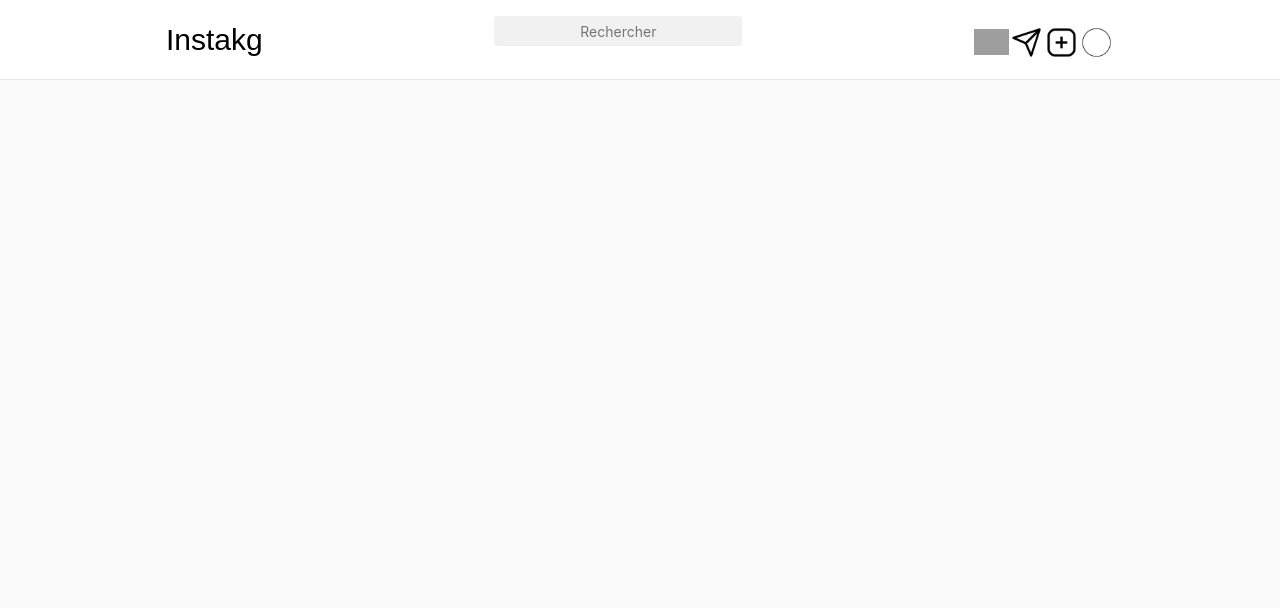
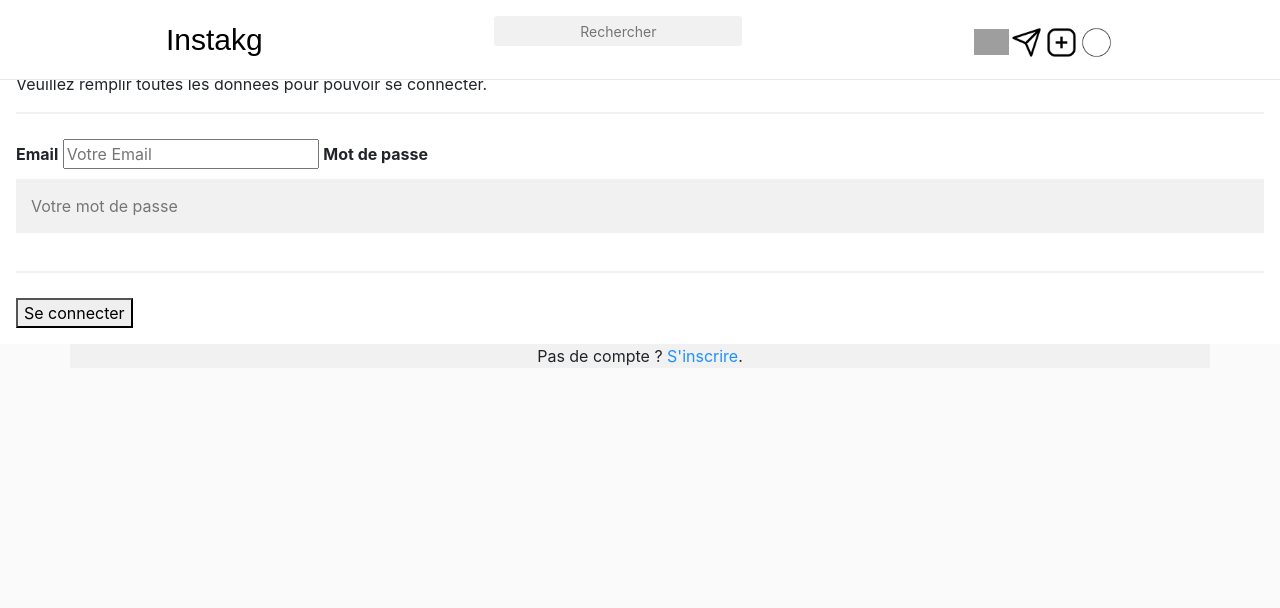
Before and after one commit to ilanmlq/instakg, a PHP site: page / in a window 1280 px wide. Shown: the top 608 px of the page. Run offline with PHP 8.4, Linux system fonts and the light colour scheme; some web fonts are replaced; grey boxes are pictures that could not be loaded.

Commit message:
debut des gestions des erreurs page register

```diff
--- a/controllers/controllerAuth.php
+++ b/controllers/controllerAuth.php
@@ -0,0 +1,64 @@
+<?php
+
+require_once './models/database.php';
+require_once './models/Images.php';
+require_once './models/Auth.php';
+
+$action = filter_input(INPUT_GET, 'action', FILTER_SANITIZE_FULL_SPECIAL_CHARS);
+
+if(empty($action)){
+    $action = "login";
+}
+
+
+switch ($action) {
+
+    case 'login':
+        include './views/auth/login.php';
+        break;
+
+
+    case 'register':
+        include './views/auth/register.php';
+        break;
+
+
+    case 'validLogin':
+        $email = filter_input(INPUT_POST, 'email', FILTER_VALIDATE_EMAIL);
+        $pwd = filter_input(INPUT_POST, 'pwd', FILTER_SANITIZE_FULL_SPECIAL_CHARS);
+
+        include './views/auth/login.php';
+        break;
+
+
+    case 'validRegister':
+        $email = filter_input(INPUT_POST, 'email', FILTER_VALIDATE_EMAIL);
+        $pwd = filter_input(INPUT_POST, 'pwd', FILTER_SANITIZE_FULL_SPECIAL_CHARS);
+        $pwdRepeat = filter_input(INPUT_POST, 'pwdRepeat', FILTER_SANITIZE_FULL_SPECIAL_CHARS);
+
+        $_SESSION["errorRegister"] = NULL;
+        $formValid = false;
+
+        if(empty($email)){
+            $_SESSION['errorRegister'] = "<li><span class='error'>L'Email ne doit pas être vide</span></li>";
+        }
+
+        if(strlen($pwd) <= 4){
+            $_SESSION['errorRegister'] .= "<li><span class='error'>Le mot de passe doit faire plus de 4 caractères</span></li>";
+        }
+
+        if($pwd != $pwdRepeat){
+            $_SESSION['errorRegister'] .= "<li><span class='error'>Les deux mot de passe ne sont pas identiques</span></li>";
+        }
+
+        if($_SESSION["errorRegister"] == NULL){
+            $formValid = true;
+        }
+
+        if($formValid){
+            // Créer un utilisateur
+        }
+
+        include './views/auth/register.php';
+        break;
+}
--- a/index.php
+++ b/index.php
@@ -4,15 +4,12 @@
 
 $url = filter_input(INPUT_GET, 'url', FILTER_SANITIZE_FULL_SPECIAL_CHARS);
 
+
 if (!isset($_SESSION['isConnected'])) {
     $url = "auth";
 }
 
 require_once 'views/header.php';
-
-if (empty($url)) {
-    $url = 'accueil';
-}
 
 switch ($url) {
     case 'auth':
--- a/models/Auth.php
+++ b/models/Auth.php
@@ -2,9 +2,41 @@
 
 class User{
 
-    public static function isConnected(){
+    public static function isConnected() : bool {
         return false;
     }
 
+    public static function readUserByEmail(string $email) : mixed {
+        $query = 'SELECT * FROM USER WHERE emailUser = ?';
+        $params = [$email];
+
+        $req = MonPdo::getInstance()->prepare($query);
+        $req->setFetchMode(PDO::FETCH_OBJ);
+        $req->execute($params);
+
+        return $req->fetch();
+    }
+
+    public static function login(string $email, string $pwd) : bool {
+
+        $user = User::readUserByEmail($email);
+
+        if ($user && $email == $user->emailUser) {
+            if (password_verify($pwd, $user->pwdHash)) {
+
+                return 0;
+            } else {
+                return 1;
+            }
+        }
+    }
+
+    public static function register(string $email, string $username, string $pwd) : bool{
+        $query = "INSERT INTO USER (nameUser, emailUser, pwdHash, idRole) VALUES (?, ?, ?, 2)";
+        $params = [$email, $username, password_hash($pwd, PASSWORD_DEFAULT)];
+
+        $req = MonPdo::getInstance()->prepare($query);
+        return $req->execute($params);
+    }
 
 }
--- a/views/auth/login.php
+++ b/views/auth/login.php
@@ -1,39 +1,30 @@
-<!DOCTYPE html>
-<html lang="en">
+<?php
 
-<head>
-    <meta charset="UTF-8">
-    <meta http-equiv="X-UA-Compatible" content="IE=edge">
-    <meta name="viewport" content="width=device-width, initial-scale=1.0">
-    <title>Document</title>
-    <link rel="stylesheet" href="./views/css/auth.css">
-</head>
+if (isset($_SESSION['errorLogin'])) {
+    echo "<div class='alert alert-danger' role='alert'>$_SESSION[errorLogin]</div>";
+}
 
-<body>
-    <form action="/action_page.php">
-        <div class="container">
-            <h1>Register</h1>
-            <p>Please fill in this form to create an account.</p>
+?>
+
+<form action="index.php?url=auth&action=validLogin" method="POST">
+    <div class="container-auth">
+        <h1>Se connecter</h1>
+        <p>Veuillez remplir toutes les données pour pouvoir se connecter.</p>
+
         <hr>
 
         <label for="email"><b>Email</b></label>
-            <input type="text" placeholder="Enter Email" name="email" id="email" required>
+        <input type="email" placeholder="Votre Email" name="email" value="">
 
-            <label for="psw"><b>Password</b></label>
-            <input type="password" placeholder="Enter Password" name="psw" id="psw" required>
+        <label for="pwd"><b>Mot de passe</b></label>
+        <input type="password" placeholder="Votre mot de passe" name="pwd">
 
-            <label for="psw-repeat"><b>Repeat Password</b></label>
-            <input type="password" placeholder="Repeat Password" name="psw-repeat" id="psw-repeat" required>
         <hr>
-            <p>By creating an account you agree to our <a href="#">Terms & Privacy</a>.</p>
 
-            <button type="submit" class="registerbtn">Register</button>
+        <button type="submit" class="loginBtn">Se connecter</button>
     </div>
 
     <div class="container signin">
-            <p>Already have an account? <a href="#">Sign in</a>.</p>
+        <p>Pas de compte ? <a href="index.php?url=auth&action=register">S'inscrire</a>.</p>
     </div>
 </form>
-</body>
-
-</html>
--- a/views/css/auth.css
+++ b/views/css/auth.css
@@ -51,3 +51,24 @@
     background-color: #f1f1f1;
     text-align: center;
 }
+
+
+/*Les messages d'erreurs*/
+.success, .error {
+    border: 1px solid;
+    margin: 10px 0px;
+    padding: 15px 10px 15px 50px;
+    background-repeat: no-repeat;
+    background-position: 10px center;
+}
+
+.success {
+    color: #4F8A10;
+    background-color: #DFF2BF;
+    background-image: url('https://i.imgur.com/Q9BGTuy.png');
+}
+.error{
+    color: #D8000C;
+    background-color: #FFBABA;
+    background-image: url('https://i.imgur.com/GnyDvKN.png');
+}
```
Also changed, not shown: views/auth/register.php (+12 -2 lines). Lines whose indentation alone changed are shown as unchanged.
